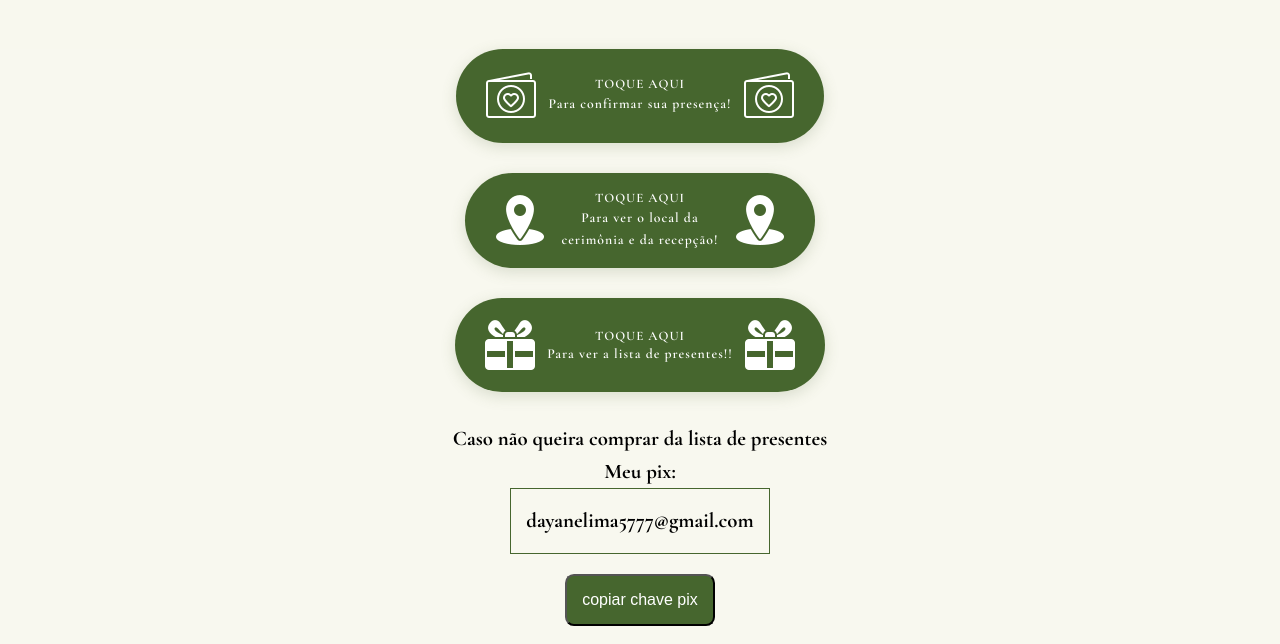
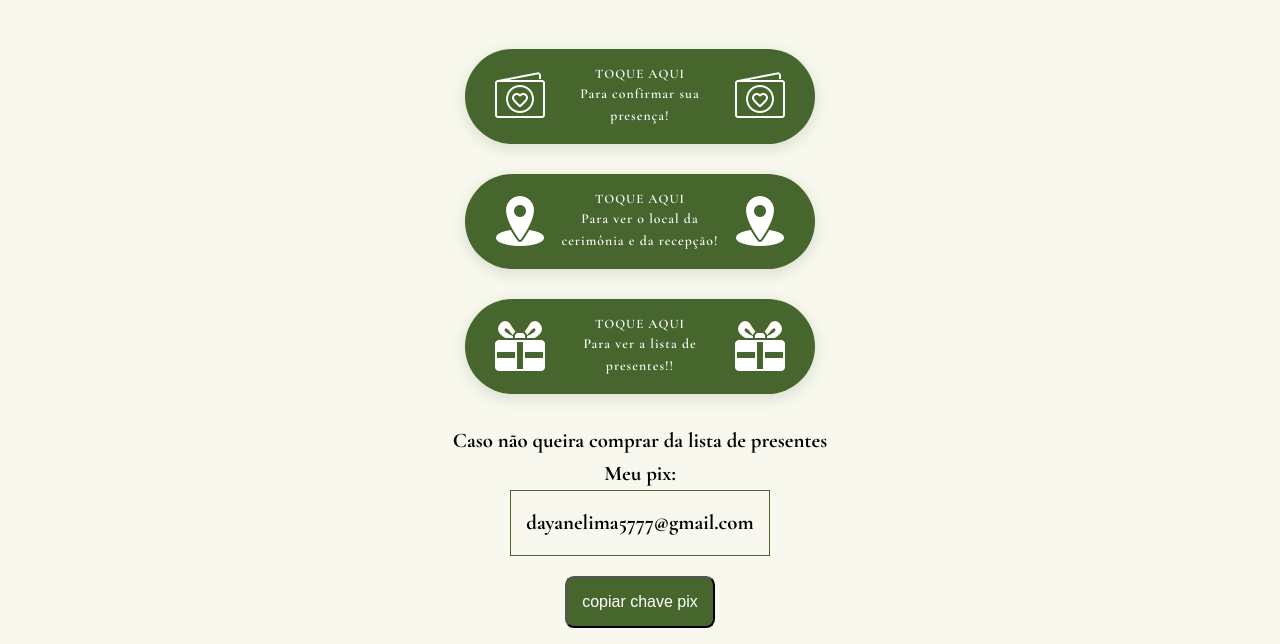
Before and after one commit to MateusCarvalho-js/casamento-Thiffanny-Jeffeerson, a website built with Vite: page index.html in a window 1280 px wide. Shown: the part 7485-8129 px from the top of the page. Built offline with nearby package versions, Linux system fonts and the light colour scheme.

Commit message:
ultimo ajuste

```diff
--- a/index.html
+++ b/index.html
@@ -97,7 +97,7 @@
     <!-- SECTION 6: BOTÕES DE AÇÃO -->
     <section class="section-buttons">
 
-      <a style="text-decoration: none;" class="btn"
+      <a style="text-decoration: none; width: 350px; height: 95px;" class="btn"
        href="https://wa.me/558981239894?text=Olá,venho%20pelo%20convite%20confirmar%20minha%20presença%20no%20casamento%20✅%20" target="_blank">
           <img src="./public/msgIcon.png" alt="icone de menssagem">
             <div class="flex flex-col">
@@ -119,14 +119,14 @@
 
 
 
-      <button class="btn" onclick="window.open('/presentes', '_blank')">
+      <a class="btn" href="/presentes" style="text-decoration: none;  width: 350px; height: 95px;" target="_blank">
         <img src="./public/presentIcon.png" alt="icone de presentes">
         <div class="flex flex-col">
           <p class="btn-text font-semibold">TOQUE AQUI</p>
           <p class="text-info">Para ver a lista de presentes!!</p>
         </div>
         <img src="./public/presentIcon.png" alt="icone de presentes">
-      </button>
+      </a>
 
       <div class="z-999 flex flex-col">
        <p class="inf-1">Caso não queira comprar da lista de presentes</p>
```
